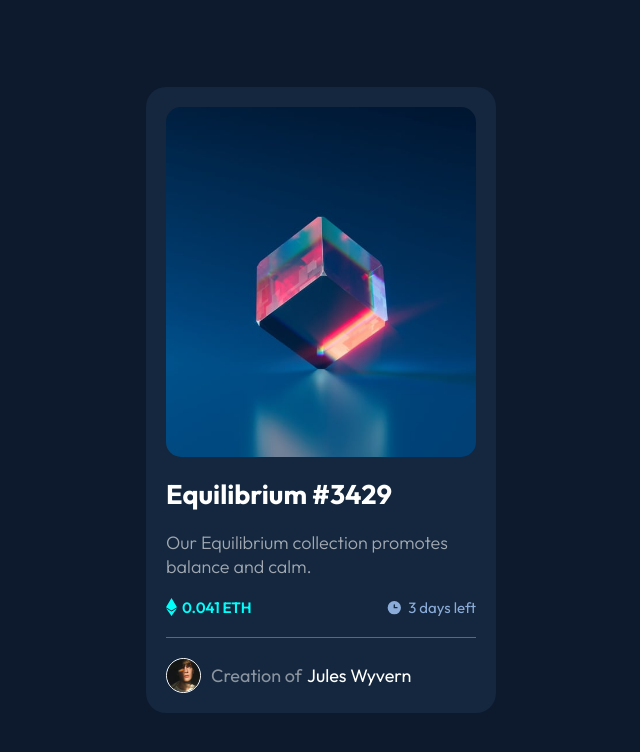
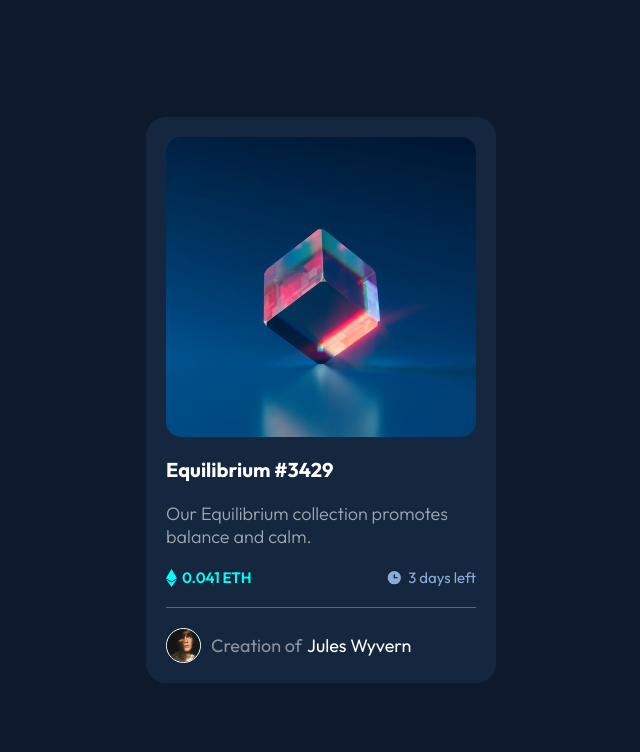
Before and after one commit to MostafaHusany/frontendmentor-nft-preview-card-component, a plain HTML site: page index.html in a window 1280 px wide. Shown: the whole page, without its empty margins (319-959 px from the left). Drawn offline with Linux system fonts and the light colour scheme.

Commit message:
improve the design

```diff
--- a/style.css
+++ b/style.css
@@ -35,7 +35,7 @@ main {
 }
 
 .card-img {
-    height: 350px;
+    height: 300px;
     width: 100%;
     border-radius: 15px;
 
@@ -48,6 +48,7 @@ main {
 }
 
 .card-title {
+    font-size: 20px;
     color: hsl(0, 0%, 100%);
 }
 
```
